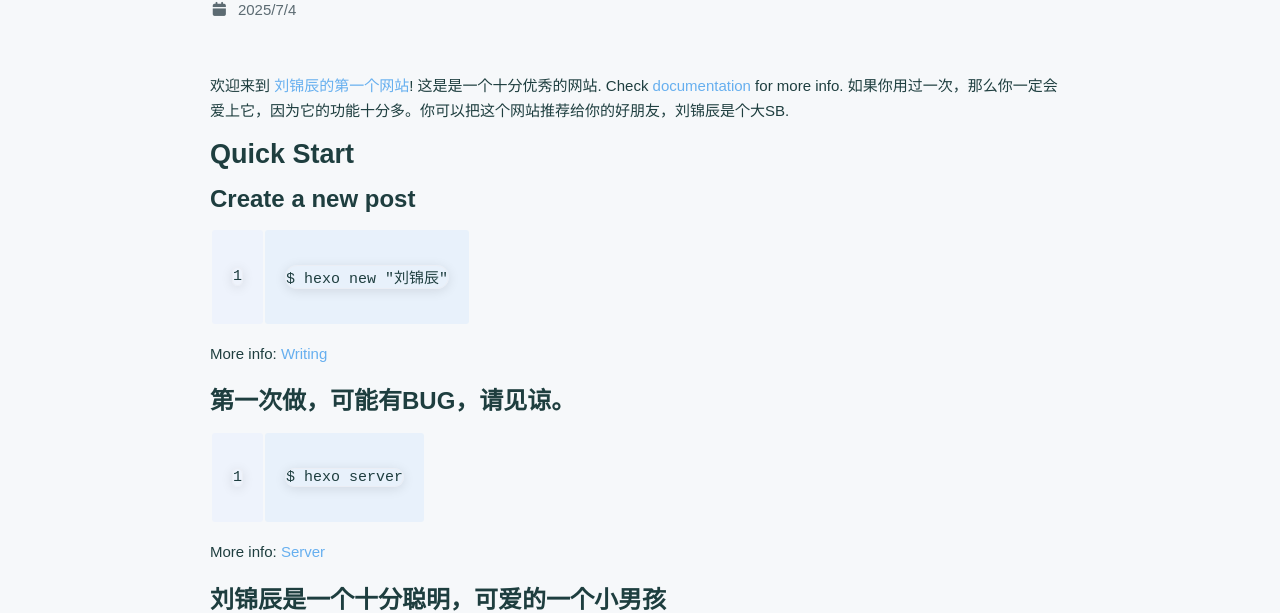
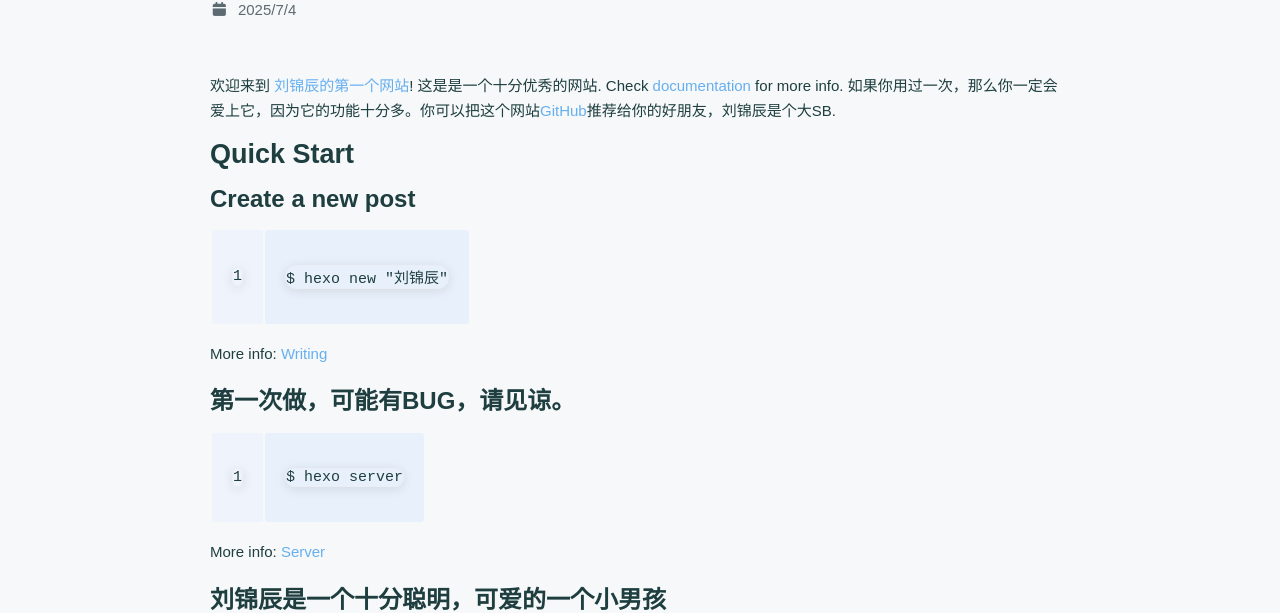
Before and after one commit to LHBLZ/LHBLZ.github.io, a plain HTML site: page 2025/07/04/hello-world/index.html in a window 1280 px wide. Shown: the part 197-810 px from the top of the page. Drawn offline with nearby package versions, Linux system fonts and the light colour scheme; a script that the page names is missing; a web font is replaced by a local one.

Commit message:
Site updated: 2025-07-05 21:22:24

```diff
--- a/2025/07/04/hello-world/index.html
+++ b/2025/07/04/hello-world/index.html
@@ -170,7 +170,7 @@
     </div>
 
     <div class="content" v-pre>
-        <p>欢迎来到 <a target="_blank" rel="noopener" href="https://hexo.io/">刘锦辰的第一个网站</a>! 这是是一个十分优秀的网站. Check <a target="_blank" rel="noopener" href="https://hexo.io/docs/">documentation</a> for more info. 如果你用过一次，那么你一定会爱上它，因为它的功能十分多。你可以把这个网站推荐给你的好朋友，刘锦辰是个大SB.</p>
+        <p>欢迎来到 <a target="_blank" rel="noopener" href="https://hexo.io/">刘锦辰的第一个网站</a>! 这是是一个十分优秀的网站. Check <a target="_blank" rel="noopener" href="https://hexo.io/docs/">documentation</a> for more info. 如果你用过一次，那么你一定会爱上它，因为它的功能十分多。你可以把这个网站<a href="GitHub.com">GitHub</a>推荐给你的好朋友，刘锦辰是个大SB.</p>
 <h2 id="Quick-Start"><a href="#Quick-Start" class="headerlink" title="Quick Start"></a>Quick Start</h2><h3 id="Create-a-new-post"><a href="#Create-a-new-post" class="headerlink" title="Create a new post"></a>Create a new post</h3><figure class="highlight bash"><table><tr><td class="gutter"><pre><span class="line">1</span><br></pre></td><td class="code"><pre><span class="line">$ hexo new <span class="string">&quot;刘锦辰&quot;</span></span><br></pre></td></tr></table></figure>
 
 <p>More info: <a target="_blank" rel="noopener" href="https://hexo.io/docs/writing.html">Writing</a></p>
```
Also changed, not shown: index.html (+1 -1 lines).
